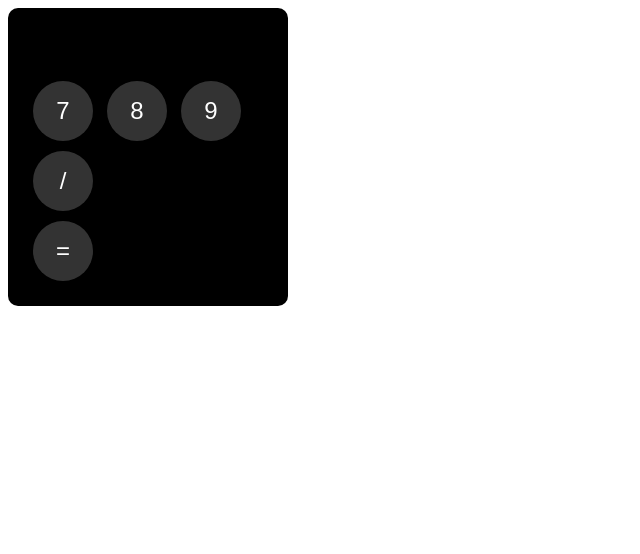
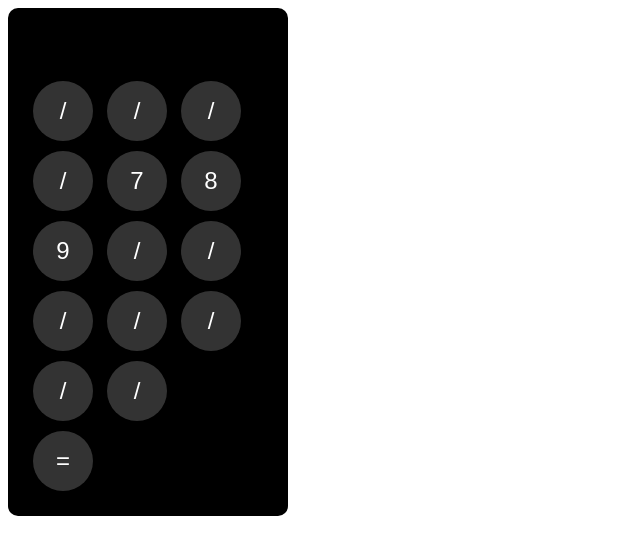
Before and after one commit to NomadVizion/Calculator, a plain HTML site: page index.html in a window 1280 px wide. Shown: the whole page, without its empty margins (0-640 px from the left). Drawn offline with Linux system fonts and the light colour scheme.

Commit message:
Update index.html

```diff
--- a/index.html
+++ b/index.html
@@ -37,10 +37,20 @@
 <div id="calculator">
     <input type="text" id="output">
     <br>
+    <button class="button" onclick="performOperation('AC')">/</button>
+    <button class="button" onclick="performOperation('+/-')">/</button>
+    <button class="button" onclick="performOperation('%')">/</button>
+    <button class="button" onclick="performOperation('÷')">/</button>
     <button class="button" onclick="appendToOutput('7')">7</button>
     <button class="button" onclick="appendToOutput('8')">8</button>
     <button class="button" onclick="appendToOutput('9')">9</button>
-    <button class="button" onclick="performOperation('/')">/</button>
+    <button class="button" onclick="performOperation('x')">/</button>
+    <button class="button" onclick="performOperation('4')">/</button>
+    <button class="button" onclick="performOperation('5')">/</button>
+    <button class="button" onclick="performOperation('6')">/</button>
+    <button class="button" onclick="performOperation('-')">/</button>
+    <button class="button" onclick="performOperation('1')">/</button>
+    <button class="button" onclick="performOperation('2')">/</button>
     <br>
     <!-- ... repeat for other rows ... -->
     <button class="button" onclick="performOperation('=')">=</button>
```
